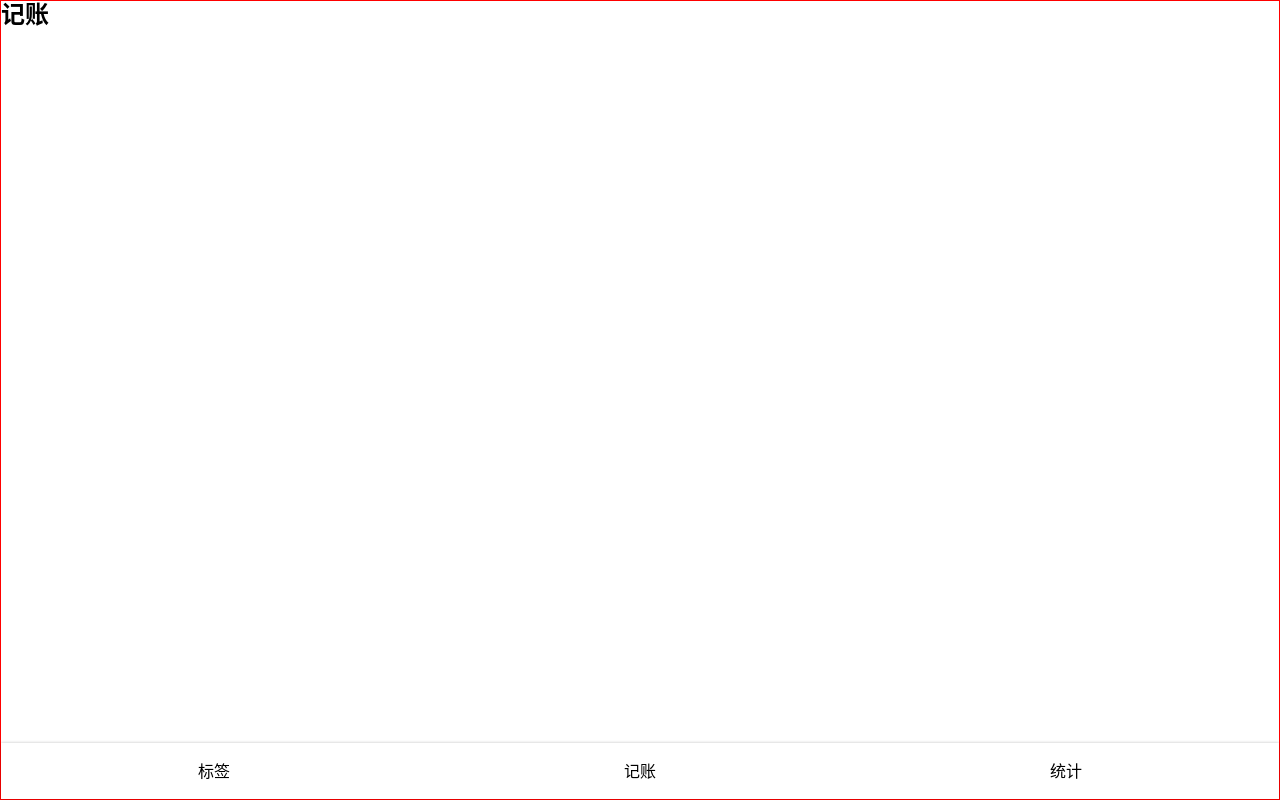
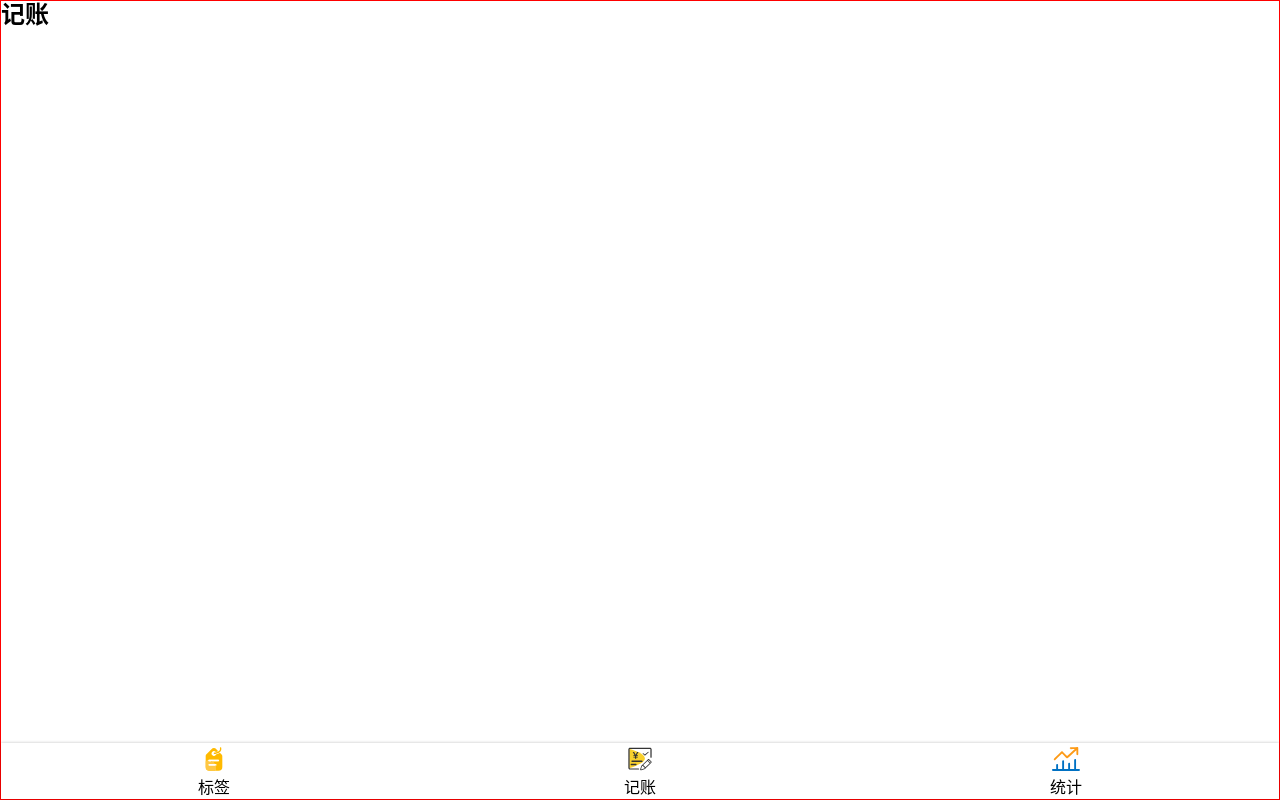
Before and after one commit to hrleoyu/morney-react, a React app: page /#/money in a window 1280 px wide. Built offline with nearby package versions, Linux system fonts and the light colour scheme.

Commit message:
svg 图片

```diff
--- a/config/webpack.config.js
+++ b/config/webpack.config.js
@@ -348,6 +348,13 @@ module.exports = function(webpackEnv) {
           // match the requirements. When no loader matches it will fall
           // back to the "file" loader at the end of the loader list.
           oneOf: [
+            {
+              test: /\.svg$/,
+              use: [
+                { loader: 'svg-sprite-loader', options: {} },
+                { loader: 'svgo-loader', options: {} },
+              ]
+            },
             // "url" loader works like "file" loader except that it embeds assets
             // smaller than specified limit in bytes as data URLs to avoid requests.
             // A missing `test` is equivalent to a match.
--- a/package.json
+++ b/package.json
@@ -91,7 +91,9 @@
   "devDependencies": {
     "@types/react-router-dom": "^5.1.5",
     "@types/styled-components": "^5.1.0",
-    "node-sass": "npm:dart-sass"
+    "node-sass": "npm:dart-sass",
+    "svg-sprite-loader": "^5.0.0",
+    "svgo-loader": "^2.2.1"
   },
   "jest": {
     "roots": [
--- a/src/components/Nav.tsx
+++ b/src/components/Nav.tsx
@@ -1,6 +1,10 @@
 import styled from "styled-components";
 import {Link} from "react-router-dom";
 import React from "react";
+require( './icons/money.svg');
+require('./icons/stiat.svg');
+require('./icons/tags.svg');
+
 
 const NavWrapper = styled.nav`
   line-height: 24px;
@@ -10,7 +14,13 @@ const NavWrapper = styled.nav`
     >li {
     width: 33.333333%;
     text-align: center;
-    padding: 16px;
+    display: flex;
+    flex-direction: column;
+    align-items: center;
+      .iconNav {
+      width: 32px;
+      height: 32px;
+      }
     }
   }
 `;
@@ -20,12 +30,21 @@ const Nav  = () => {
         <NavWrapper>
             <ul>
                 <li>
+                    <svg className={'iconNav'}>
+                        <use xlinkHref={'#tags'}></use>
+                    </svg>
                     <Link to="/tags">标签</Link>
                 </li>
                 <li>
+                    <svg className={'iconNav'}>
+                        <use xlinkHref="#money"></use>
+                    </svg>
                     <Link to="/money">记账</Link>
                 </li>
                 <li>
+                    <svg className={'iconNav'}>
+                        <use xlinkHref={'#stiat'}></use>
+                    </svg>
                     <Link to="/statistics">统计</Link>
                 </li>
             </ul>
--- a/src/index.scss
+++ b/src/index.scss
@@ -31,3 +31,8 @@ body {
   font-size: 16px;
   line-height: 1.2;
 }
+
+.iconNav {
+  width: 1em;
+  height: 1em;
+}
```
Also changed, not shown: 1 other file (tests, documents, lock files or other folders).
